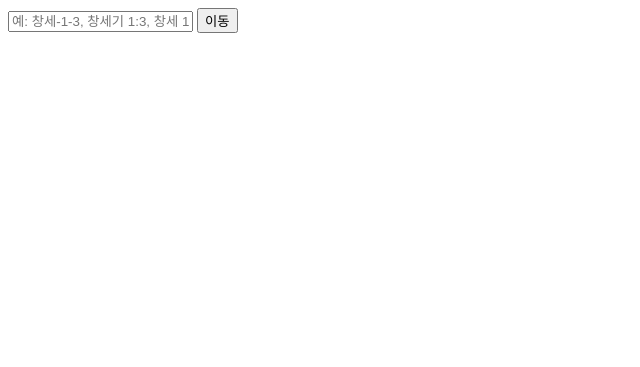
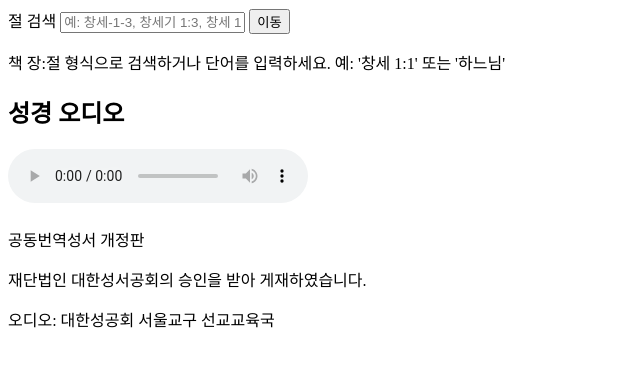
Before and after one commit to joshua-in-boots/common-bible, a Python web app: template templates/chapter_template.html in a window 1280 px wide. Shown: the top 367 px of the page, without its empty margins (0-640 px from the left). Run offline with Jinja, Linux system fonts and the light colour scheme; the template is opened without the code that fills it, so the values that code supplies are empty.

Commit message:
HTML 템플릿 업데이트: - 오디오 플레이어 추가 - 저작권 및 메타데이터 안내 문구 추가

```diff
--- a/templates/chapter_template.html
+++ b/templates/chapter_template.html
@@ -5,12 +5,26 @@
   <meta name="viewport" content="width=device-width, initial-scale=1.0">
   <title>{{ chapter.title }}</title>
   <link rel="stylesheet" href="verse-style.css">
+  <link rel="stylesheet" href="audio-player.css">
 </head>
 <body>
   <!-- 절 검색 UI -->
   <div class="search-container">
-    <input type="text" id="verse-search" placeholder="절 ID 입력 (예: 창세-1-3 또는 창세기 1:3)">
-    <button id="verse-search-btn">이동</button>
+    <form id="verse-search-form" role="search" aria-label="성경 구절 검색">
+      <label for="verse-search" class="screen-reader-text">절 검색</label>
+      <input type="text" id="verse-search" placeholder="절 ID 또는 단어 검색 (예: 창세 1:3, 하느님)" aria-describedby="search-help">
+      <button id="verse-search-btn" type="submit">이동</button>
+    </form>
+    <p id="search-help" class="search-help-text">책 장:절 형식으로 검색하거나 단어를 입력하세요. 예: '창세 1:1' 또는 '하느님'</p>
+  </div>
+
+  <!-- 오디오 플레이어 (접근성 고려) -->
+  <div class="audio-player-container">
+    <h2 class="screen-reader-text">성경 오디오</h2>
+    <audio controls class="bible-audio" aria-label="{{ chapter.title }} 오디오">
+      <source src="{{ chapter.audio_path }}" type="audio/mpeg">
+      <p>브라우저가 오디오 재생을 지원하지 않습니다. <a href="{{ chapter.audio_path }}">오디오 파일 다운로드</a></p>
+    </audio>
   </div>
 
   <article id="{{ chapter.id }}">
@@ -19,6 +33,14 @@
     {{ verse_content|safe }}
   </article>
 
+  <!-- 추가 메타정보 -->
+  <div class="bible-meta">
+    <p>공동번역성서 개정판</p>
+    <p class="copyright">재단법인 대한성서공회의 승인을 받아 게재하였습니다.</p>
+    <p class="audio-credit">오디오: 대한성공회 서울교구 선교교육국</p>
+  </div>
+
   <script src="verse-navigator.js"></script>
+  <script src="accessibility.js"></script>
 </body>
 </html>
```
